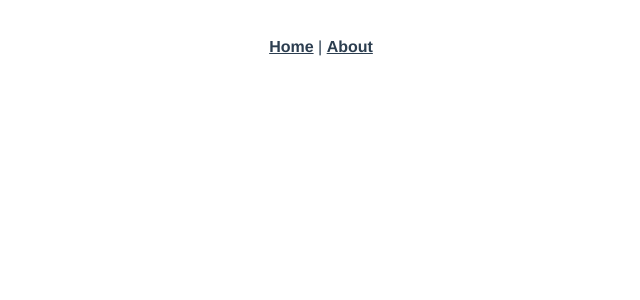
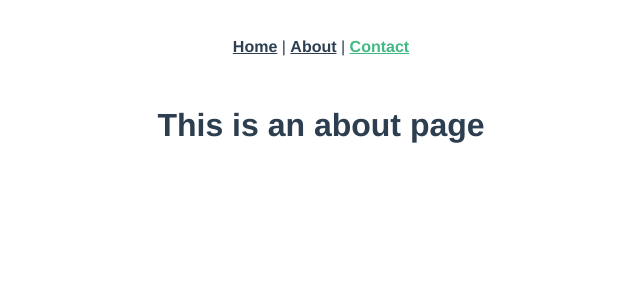
Before and after one commit to Denouement0903/Capstone-Mangako, a Vue app: page /contact in a window 1280 px wide. Before the commit this address had no page. Shown: the top 300 px of the page, without its empty margins (319-959 px from the left). Built offline with nearby package versions, Linux system fonts and the light colour scheme.

Commit message:
App created

```diff
--- a/src/App.vue
+++ b/src/App.vue
@@ -1,7 +1,8 @@
 <template>
   <nav>
     <router-link to="/">Home</router-link> |
-    <router-link to="/about">About</router-link>
+    <router-link to="/about">About</router-link> |
+    <router-link to="/contact">Contact</router-link>
   </nav>
   <router-view/>
 </template>
--- a/src/router/index.js
+++ b/src/router/index.js
@@ -14,6 +14,11 @@ const routes = [
     // this generates a separate chunk (about.[hash].js) for this route
     // which is lazy-loaded when the route is visited.
     component: () => import(/* webpackChunkName: "about" */ '../views/AboutView.vue')
+  },
+  {
+    path: '/contact',
+    name: 'contact',
+    component: () => import(/* webpackChunkName: "contact" */ '../views/ContactView.vue')
   }
 ]
 
--- /dev/null
+++ b/src/views/ContactView.vue
@@ -0,0 +1,11 @@
+<template>
+  <div class="home">
+  <h1>This is an about page</h1>
+  </div>
+</template>
+
+<script>
+export default {
+  name: 'ContactView'
+  }
+</script>
```
